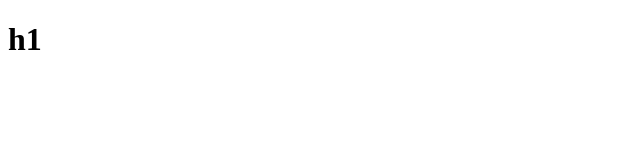
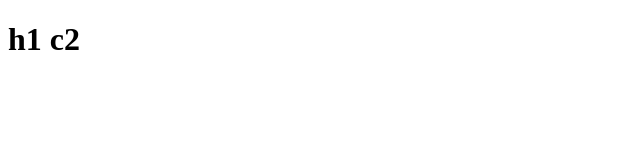
Before and after one commit to pinkyTseng/0925C1, a plain HTML site: page index.html in a window 1280 px wide. Shown: the full height of the page, 0-640 px from the left. Drawn offline with Linux system fonts and the light colour scheme.

Commit message:
update index.html

```diff
--- a/index.html
+++ b/index.html
@@ -4,7 +4,7 @@
 	<title>aa</title>
 </head>
 <body>
-	<h1>h1</h1>
+	<h1>h1 c2</h1>
 
 </body>
 </html>
```
